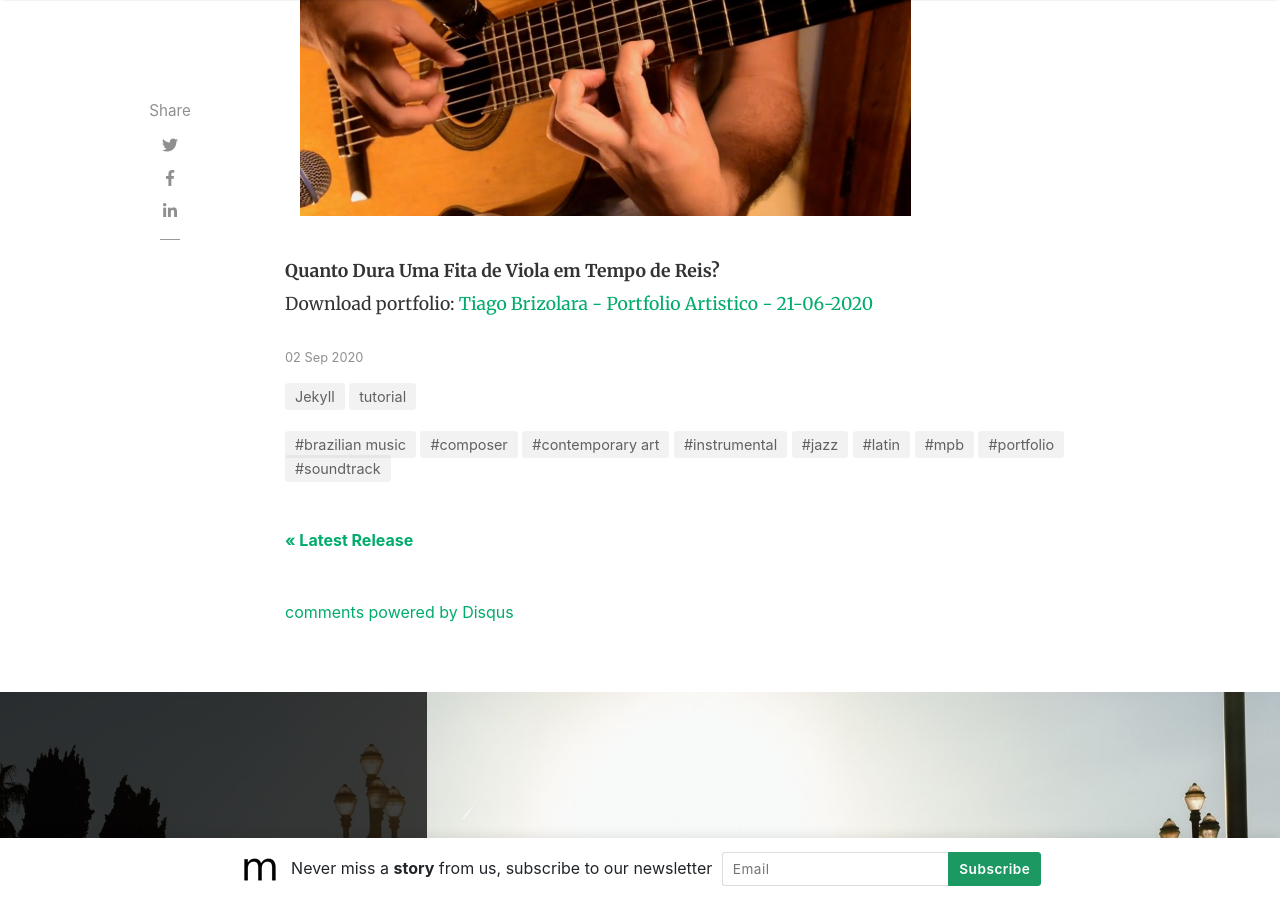
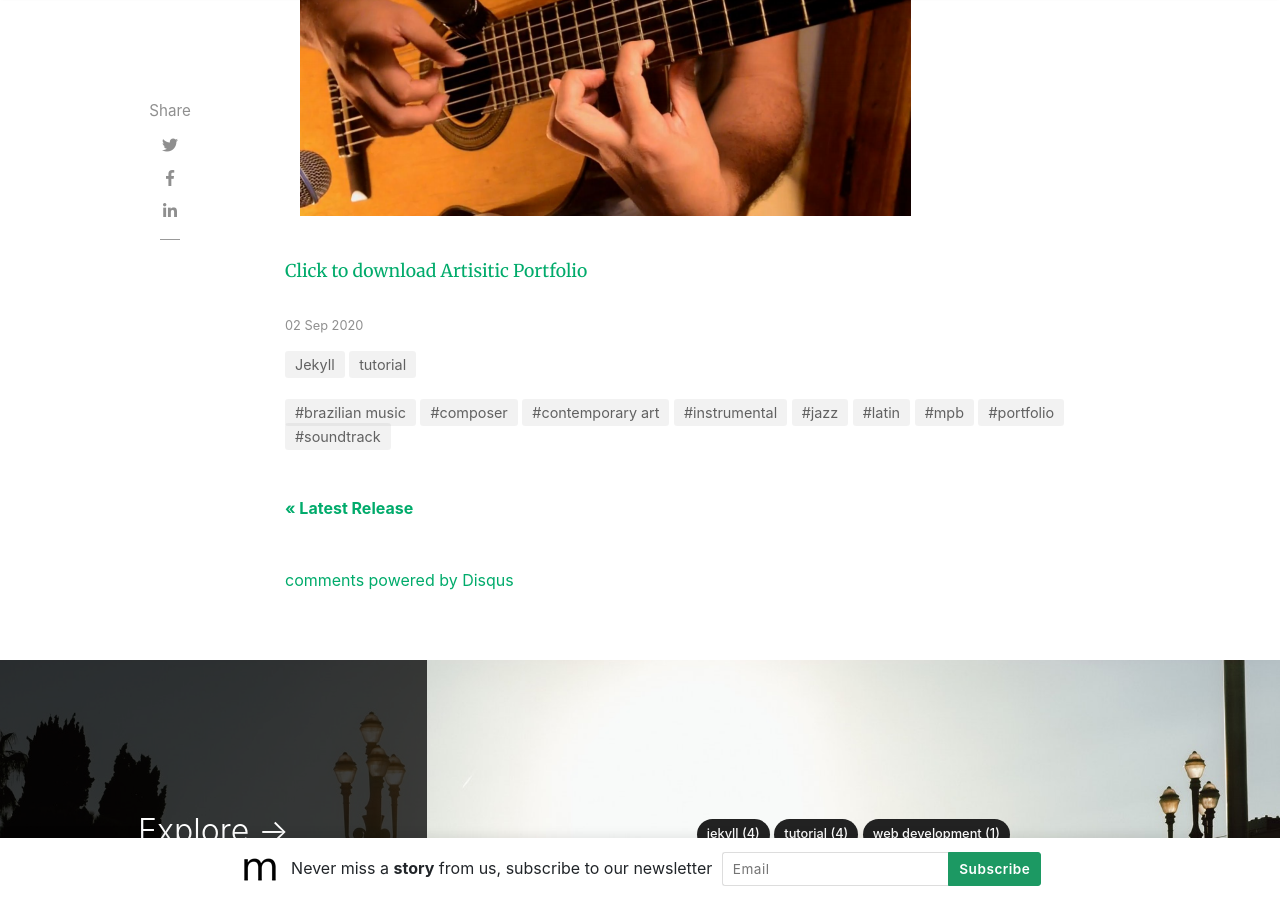
Before and after one commit to mgmoritzdev/brizolara.github.io, a Jekyll site: the page built from _posts/2020-09-02-portfolio.md, in a window 1280 px wide and 900 px high, scrolled down 884 px. Built offline with Jekyll 4.4.1, drawn with Linux system fonts in a browser that asks for light colours; nearby versions of some CDN libraries; comment, search, counter and statistics services are not loaded.

Commit message:
Update 2020-09-02-portfolio.md

```diff
--- a/_posts/2020-09-02-portfolio.md
+++ b/_posts/2020-09-02-portfolio.md
@@ -10,5 +10,4 @@ featured: false
 hidden: false
 ---
 
-**Quanto Dura Uma Fita de Viola em Tempo de Reis?**
-Download portfolio: [Tiago Brizolara - Portfolio Artistico - 21-06-2020](Tiago Brizolara - Portfolio Artistico - 21-06-2020)
+[Click to download Artisitic Portfolio](Tiago Brizolara - Portfolio Artistico - 21-06-2020)
```
